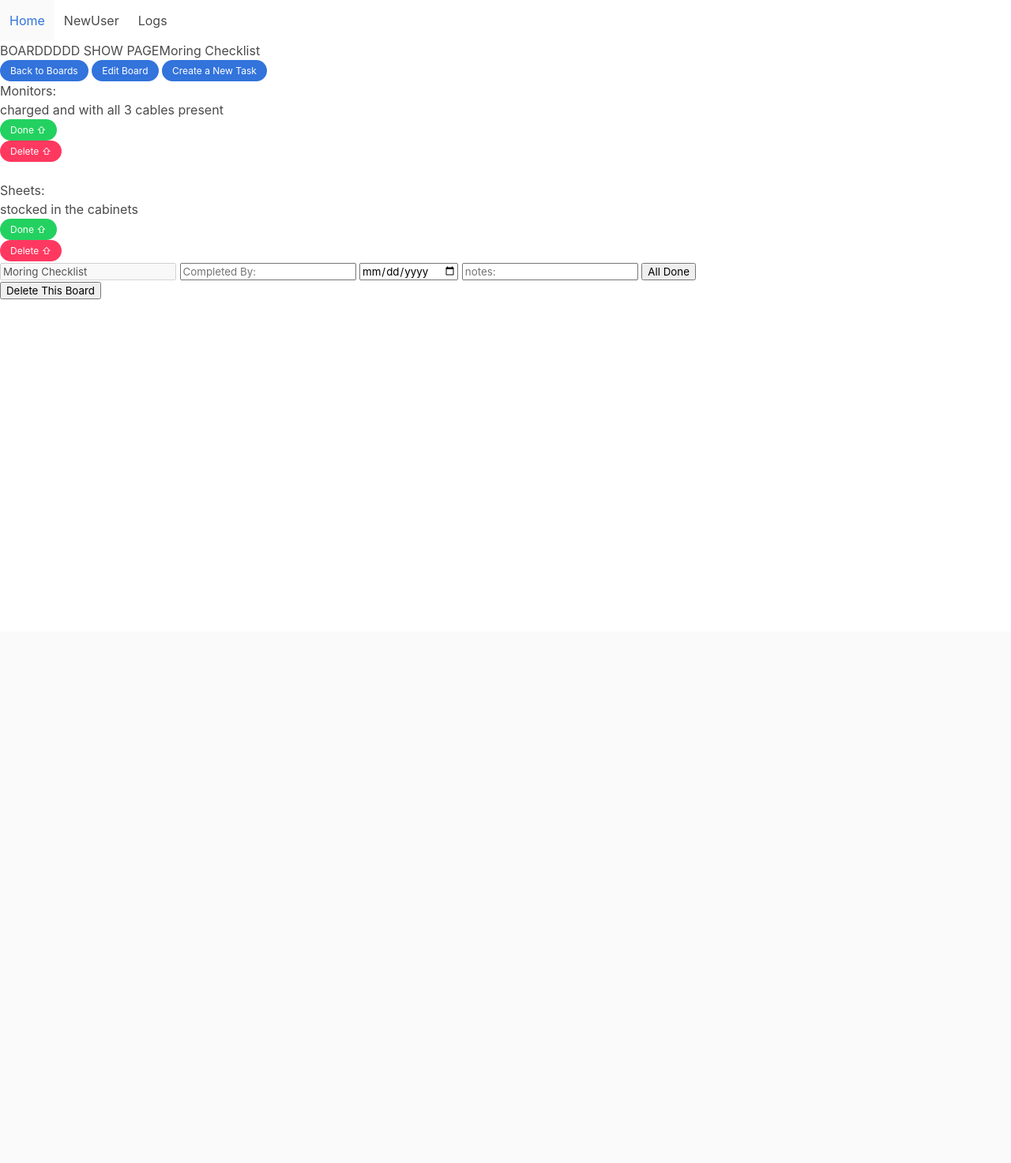
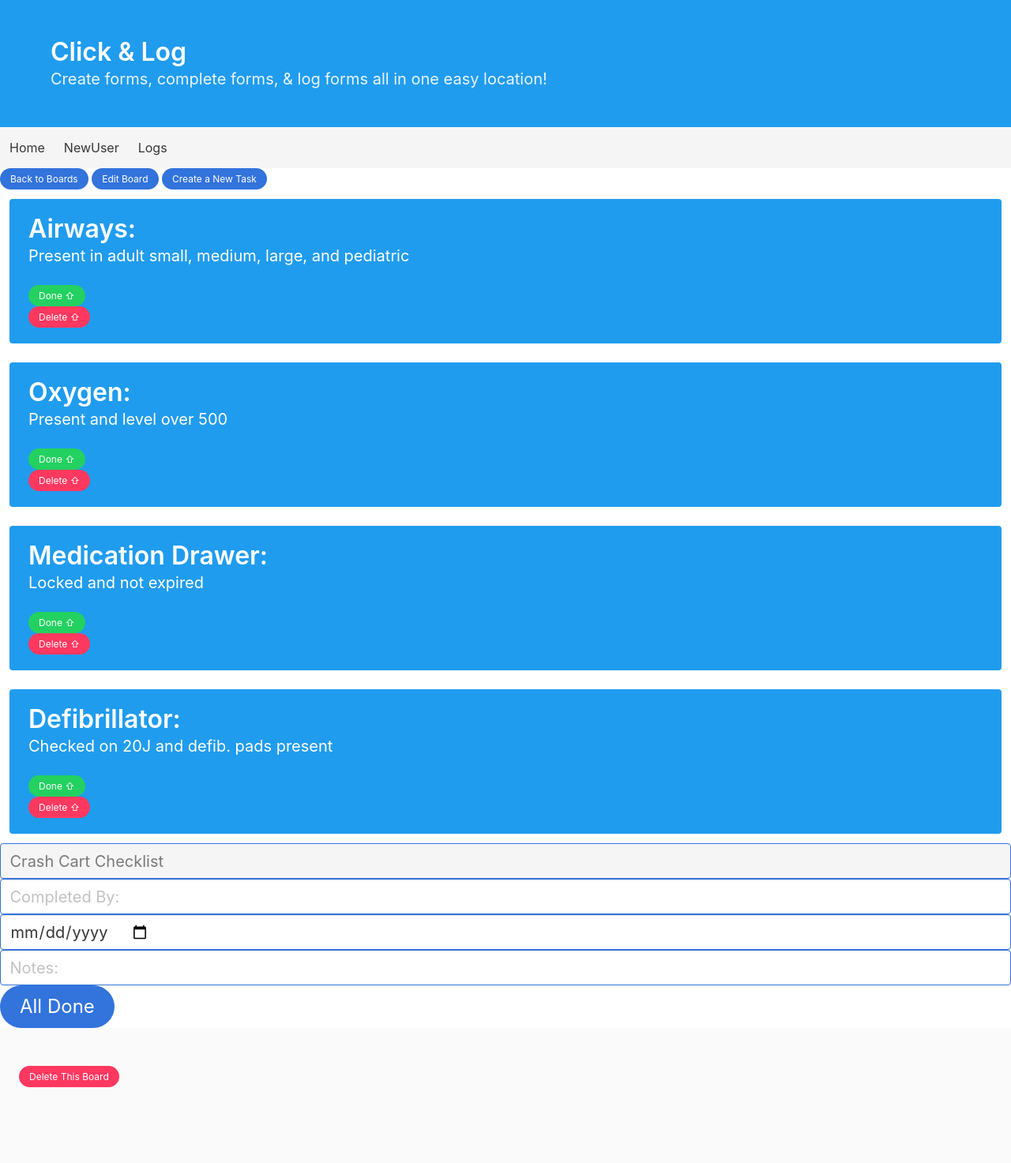
Before and after one commit to DestinFloyd/ClickAndLog, a Node server app: page /60000000000000000000000a/board/60000000000000000000000a in a window 1280 px wide. Shown: the whole page at 79% size. Before the commit the page ends 379 px from the top, so only its background shows below. Run offline with Node 20, Linux system fonts and the light colour scheme; data comes from the database, SQL or seed files in the repository; some libraries are stand-ins or nearby versions.

Commit message:
styled and Edited

```diff
--- a/controllers/taskController.js
+++ b/controllers/taskController.js
@@ -4,7 +4,6 @@ const Task = require("../models/Task")
 
 const taskController = {
     index: (req, res) => {
-
     },
     new: (req, res) => {
         const userID = req.params.id
@@ -20,7 +19,6 @@ const taskController = {
                 returnedTask.save()
                 res.redirect(`/${userID}/board/${boardID}`)
             })
-
         })
 
     },
@@ -28,9 +26,7 @@ const taskController = {
         const boardID = req.params.boardId
         const userID = req.params.id
         const taskID = req.params.taskId
-
         res.render('task/show')
-
     },
 
     delete: (req, res) => {
--- a/routes/index.js
+++ b/routes/index.js
@@ -4,6 +4,7 @@ const userController = require("../controllers/userController")
 const boardController = require('../controllers/boardController')
 const taskController = require('../controllers/taskController')
 const logController = require('../controllers/logsController')
+
 router.get('/', userController.index)
 router.post('/', userController.create)
 router.get('/new', userController.new)
@@ -31,6 +32,4 @@ router.get('/:id/board/:boardId/:taskId', taskController.show)
 router.delete('/:id/board/:boardId/:taskId', taskController.delete)
 
 
-// router.get('/:id/board/:boardId/logs/new', logController.new)
-
 module.exports = router
--- a/server.js
+++ b/server.js
@@ -5,6 +5,7 @@ const methodOverride = require('method-override')
 
 app.use(express.urlencoded({ extended: true }));
 app.use(express.json());
+
 app.use(methodOverride('_method'))
 app.use('/', router)
 
--- a/views/boards/edit.hbs
+++ b/views/boards/edit.hbs
@@ -1,8 +1,7 @@
-<p>THIS IS THE BOARDDD EDITTTTTT PAGE :)</p>
 
 <div>
     <form action="/{{userID}}/board/{{boardID}}/?_method=PATCH" method="POST">
-        <input type="text" name="name" placeholder="name" value="">
-        <button type="submit">Update This Board Name</button>
+        <input type="text" name="name" placeholder="Name" value="">
+        <button type="submit" class="button is-small is-link is-rounded">Update This Board Name</button>
     </form>
 </div>
--- a/views/boards/new.hbs
+++ b/views/boards/new.hbs
@@ -1,8 +1,7 @@
-<p>NEW PAGEEEEEEE FOR BOARDS</p>
+
 <div>
     <form action="/{{userID}}/board" method="POST">
-        {{userID}}
-        <input type="text" name="name" placeholder="name" value="">
+        <input type="text" name="name" placeholder="Board Name" value="">
         <button type="submit" class="button is-small is-link is-rounded">Post a new Board</button>
     </form>
 </div>
--- a/views/boards/show.hbs
+++ b/views/boards/show.hbs
@@ -1,31 +1,36 @@
-<p>BOARDDDDD SHOW PAGE{{name}}</p>
-
 <a href="/{{userID}}/board/"><button class="button is-small is-link is-rounded">Back to Boards</button> </a>
 <a href="/{{userID}}/board/{{board._id}}/edit"><button class="button is-small is-link is-rounded">Edit Board</button></a>
 <a href="/{{userID}}/board/{{board._id}}/new"><button class="button is-small is-link is-rounded">Create a New Task</button></a>
 
 {{#each tasks}}
-</br>
-{{name}}:
-</br>
-<p> {{details}}</p>
+
+<div class="tile is-parent">
+    <article class="tile is-child notification is-info">
+        <p class="title">{{name}}:</p>
+        <p class="subtitle"> {{details}}</p>
         <button class="doneButton button is-small is-success is-rounded">Done &#x21e7</button>
         <form action="/{{../userID}}/board/{{../board._id}}/{{_id}}?_method=DELETE" method="POST">
             <button class="button is-small is-danger is-rounded" type="submit">Delete &#x21e7</button>
         </form>
+</div>
 
 {{/each}}
+
+<div class="tile">
     <div>
         <form action="/logs" method="POST">
-    <input type="text" value="{{name}}" name="name" placeholder="{{name}}" disabled="disabled">
-    <input type="text" name="completedBy" placeholder="Completed By:">
-    <input type="date" name="date">
-    <input type="text" name="notes" placeholder="notes:">
-    <button type="submit">All Done</button>
-    {{!-- <form action="/{{userID}}/board" method="POST"></form> --}}
-    {{!-- router.post('/:id/board/:boardId/logs', taskController.create) --}}
+            <input type="text" value="{{name}}" name="name" placeholder="{{name}}" disabled="disabled" class="input is-link is-medium">
+            <input type="text" name="completedBy" placeholder="Completed By:" class="input is-link is-medium">
+            <input type="date" name="date" class="input is-medium is-link">
+            <input type="text" name="notes" placeholder="Notes:" class="input is-link is-medium">
+            <button type="submit" class="button is-large is-link is-rounded">All Done</button>
         </form>
     </div>
+</div>
+
+<section class="footer">
+    <span></span>
     <form action="/{{userID}}/board/{{board._id}}?_method=DELETE" method="POST">
-    <button type="submit">Delete This Board</button>
+        <button type="submit" class="button is-small is-danger is-rounded">Delete This Board</button>
     </form>
+</section>
--- a/views/layout.hbs
+++ b/views/layout.hbs
@@ -14,16 +14,30 @@
 </head>
 
 <body>
-  <nav class="navbar" role="navigation">
+  <section class="hero is-info">
+    <div class="hero-body">
+      <div class="container">
+        <h1 class="title is-large">
+          Click & Log
+        </h1>
+        <h2 class="subtitle">
+          Create forms, complete forms, & log forms all in one easy location!
+        </h2>
+      </div>
+    </div>
+  </section>
+
+
+  <nav class="navbar is-light" role="navigation">
     <div class="navbar-start">
 
-    <a class="navbar-item" href="/">Home</a>
-    <a class="navbar-item" href="/new">NewUser</a>
-    <a class="navbar-item"href="/logs">Logs</a>
+      <a class="navbar-item" href="/">Home</a>
+      <a class="navbar-item" href="/new">NewUser</a>
+      <a class="navbar-item" href="/logs">Logs</a>
 
-  </div>
-</nav>
- {{{body}}}
+    </div>
+  </nav>
+  {{{body}}}
   <script>
     $(".doneButton").on("click", function () { $(this).prev("p").css("color", "red") })
   </script>
--- a/views/users/edit.hbs
+++ b/views/users/edit.hbs
@@ -1,6 +1,3 @@
-<p>USER EDIT PAGE</p>
-
-{{userID}}
 <form action="/{{userID}}?_method=PATCH" method="POST">
 
     <input type="text" name="name" placeholder="Name" value="">
--- a/views/users/index.hbs
+++ b/views/users/index.hbs
@@ -2,7 +2,6 @@
 <section class="hero">
 
     <a href='{{_id}}/board'>
-
         <button class="button is-outlined is-link is-large">{{name}}</button>
     </a>
 
--- a/views/users/new.hbs
+++ b/views/users/new.hbs
@@ -1,4 +1,4 @@
 <form action="/" method="POST">
-    <input type="text" name="name" placeholder="name">
-    <button type="submit">!</button>
+    <input type="text" name="name" placeholder="User Name">
+    <button type="submit" class="button is-small is-link is-rounded">Create New User</button>
 </form>
```
Also changed, not shown: controllers/logsController.js (+7 -19 lines), db/seeds.js (+17 -14 lines), views/boards/index.hbs (+5 -2 lines), views/task/new.hbs (+4 -5 lines), 1 other file. Lines whose indentation alone changed are shown as unchanged.
